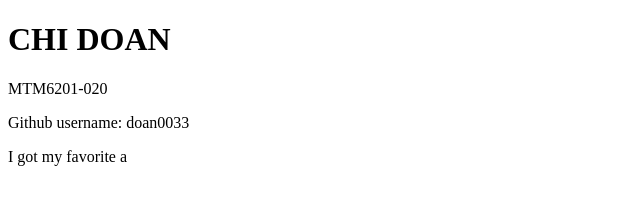
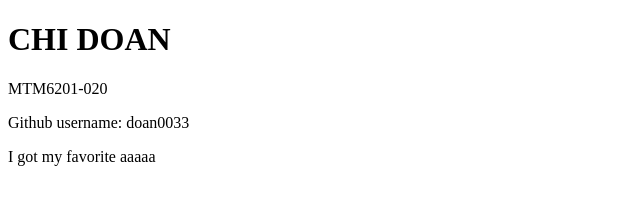
Before and after one commit to doan0033/doan0033.github.io, a plain HTML site: page index.html in a window 1280 px wide. Shown: the full height of the page, 0-640 px from the left. Drawn offline with Linux system fonts and the light colour scheme.

Commit message:
add html

```diff
--- a/index.html
+++ b/index.html
@@ -9,6 +9,6 @@
     <h1>CHI DOAN</h1>
     <p>MTM6201-020</p>
     <p>Github username: doan0033</p>
-    <p>I got my favorite a</p>
+    <p>I got my favorite aaaaa</p>
 </body>
 </html>
```
